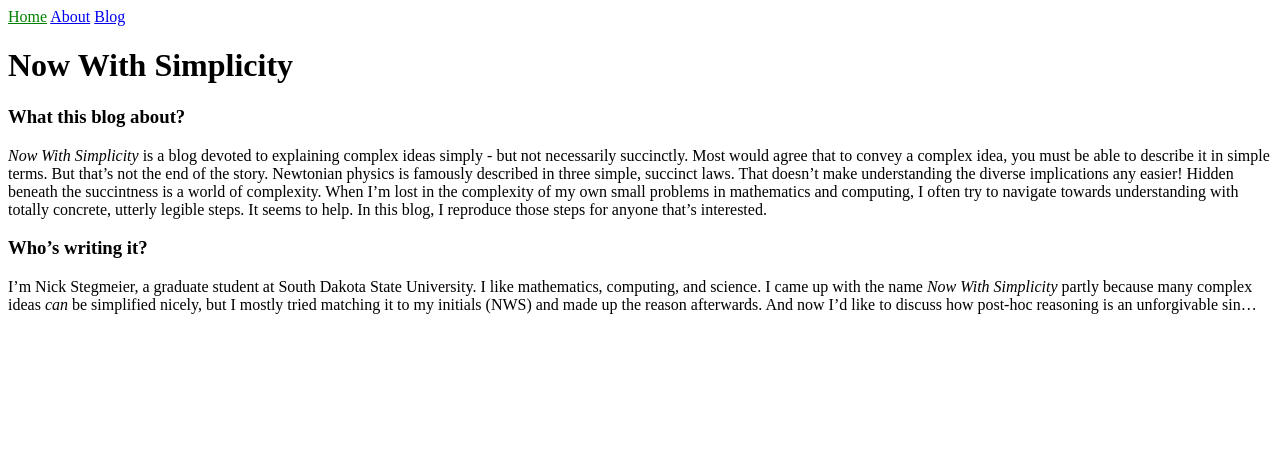
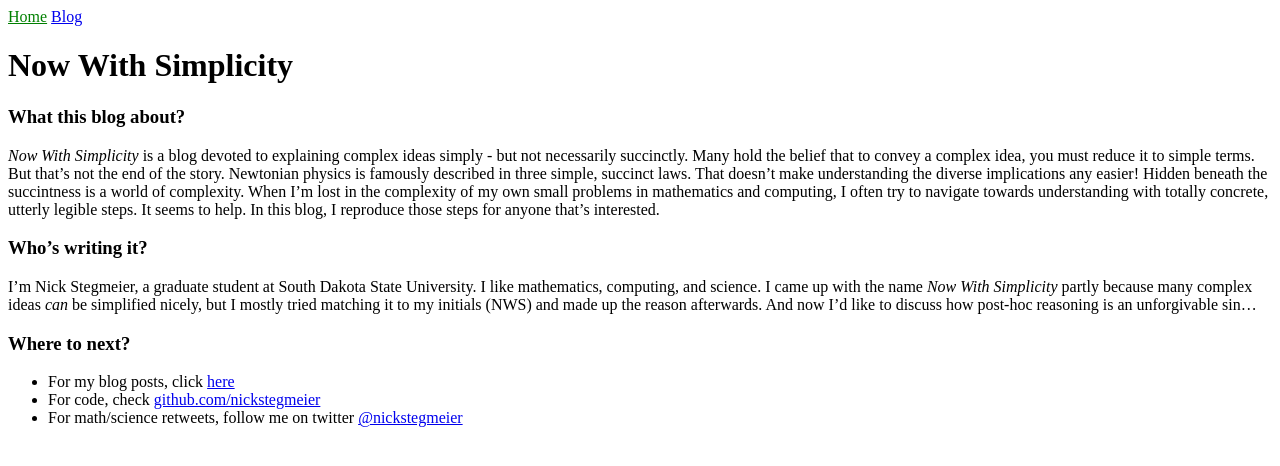
Before and after one commit to nickstegmeier/nickstegmeier.github.io, a Jekyll site: the page built from index.md, in a window 1280 px wide. Shown: the top 466 px of the page. Built offline with Jekyll 4.4.1, drawn with Linux system fonts in a browser that asks for light colours.

Commit message:
final commit for tonight

```diff
--- a/_data/navigation.yml
+++ b/_data/navigation.yml
@@ -1,6 +1,6 @@
 - name: Home
   link: /
-- name: About
-  link: /about.html
+  #- name: About
+  #link: /about.html
 - name: Blog
   link: /blog.html
--- a/index.md
+++ b/index.md
@@ -6,9 +6,15 @@ title: Now With Simplicity
 
 ### What this blog about?
 
-*Now With Simplicity* is a blog devoted to explaining complex ideas simply - but not necessarily succinctly. Most would agree that to convey a complex idea, you must be able to describe it in simple terms. But that's not the end of the story. Newtonian physics is famously described in three simple, succinct laws. That doesn't make understanding the diverse implications any easier! Hidden beneath the succintness is a world of complexity. When I'm lost in the complexity of my own small problems in mathematics and computing, I often try to navigate towards understanding with totally concrete, utterly legible steps. It seems to help. In this blog, I reproduce those steps for anyone that's interested.
+*Now With Simplicity* is a blog devoted to explaining complex ideas simply - but not necessarily succinctly. Many hold the belief that to convey a complex idea, you must reduce it to simple terms. But that's not the end of the story. Newtonian physics is famously described in three simple, succinct laws. That doesn't make understanding the diverse implications any easier! Hidden beneath the succintness is a world of complexity. When I'm lost in the complexity of my own small problems in mathematics and computing, I often try to navigate towards understanding with totally concrete, utterly legible steps. It seems to help. In this blog, I reproduce those steps for anyone that's interested.
 
 
 ### Who's writing it?
 
 I'm Nick Stegmeier, a graduate student at South Dakota State University. I like mathematics, computing, and science. I came up with the name *Now With Simplicity* partly because many complex ideas *can* be simplified nicely, but I mostly tried matching it to  my initials (NWS) and made up the reason afterwards. And now I'd like to discuss how post-hoc reasoning is an unforgivable sin...
+
+### Where to next?
+
+* For my blog posts, click [here](/blog)
+* For code, check [github.com/nickstegmeier](https://github.com/nickstegmeier/)
+* For math/science retweets, follow me on twitter [@nickstegmeier](https://twitter.com/NickStegmeier)
```
